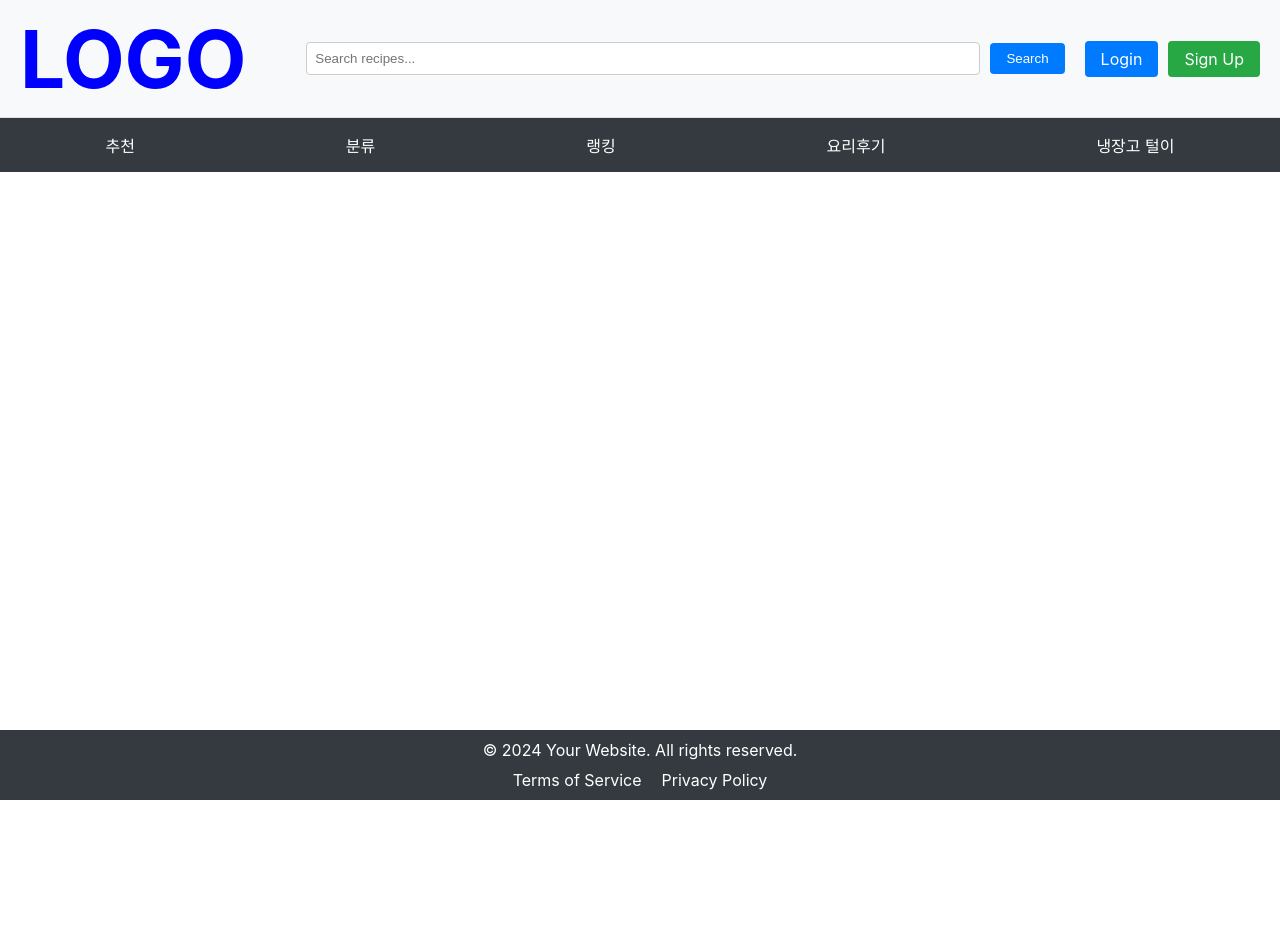
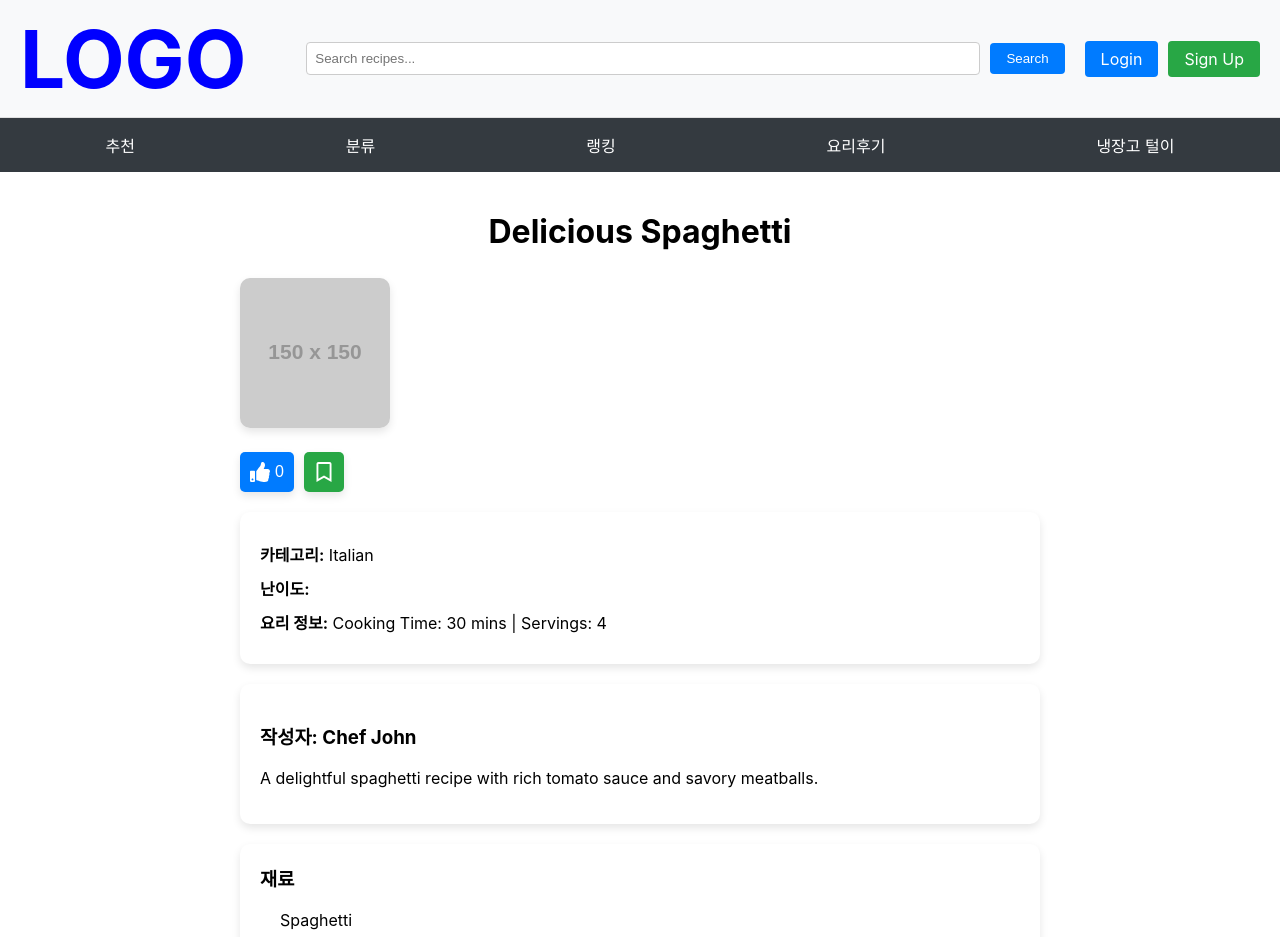
Before and after one commit to song9022/project-recipe, a React (Create React App) app in the folder recipe-app/: page /Recipedetail/1 in a window 1280 px wide. Shown: the top 937 px of the page. Before the commit the page ends 800 px from the top, so only its background shows below. Built offline with nearby package versions, Linux system fonts and the light colour scheme.

Commit message:
좋아요수정 및 북마크추가

```diff
--- a/recipe-app/package.json
+++ b/recipe-app/package.json
@@ -11,6 +11,7 @@
     "@testing-library/user-event": "^13.5.0",
     "react": "^18.3.1",
     "react-dom": "^18.3.1",
+    "react-icons": "^5.2.1",
     "react-router-dom": "^6.24.1",
     "react-scripts": "5.0.1",
     "react-slick": "^0.30.2",
--- a/recipe-app/src/pages/Category.js
+++ b/recipe-app/src/pages/Category.js
@@ -1,8 +1,9 @@
 import React, { useState } from 'react';
+import { Link } from 'react-router-dom';
 import rankings from '../data/data';
 import '../styles/Category.css';
 
-const Category = ({ searchQuery }) => {
+const Category = () => {
   const [selectedCategories, setSelectedCategories] = useState([]);
   const [selectedLevels, setSelectedLevels] = useState([]);
 
@@ -27,8 +28,7 @@ const Category = ({ searchQuery }) => {
   const filteredRankings = rankings.filter((post) => {
     const categoryMatch = selectedCategories.length === 0 || selectedCategories.includes(post.category);
     const levelMatch = selectedLevels.length === 0 || selectedLevels.includes(post.level);
-    const searchMatch = post.title.toLowerCase().includes(searchQuery.toLowerCase());
-    return categoryMatch && levelMatch && searchMatch;
+    return categoryMatch && levelMatch;
   });
 
   return (
@@ -66,11 +66,13 @@ const Category = ({ searchQuery }) => {
       <div className="category-list">
         {filteredRankings.map((post) => (
           <div key={post.id} className="category-item">
-            <img src={post.image} alt={post.title} className="category-image" />
+            <Link to={`/Recipedetail/${post.id}`}>
+              <img src={post.image} alt={post.title} className="category-image" />
+            </Link>
             <div className="category-details">
               <h3>{post.title}</h3>
               <p>작성자: {post.author}</p>
-              <p>별점: {post.rating}</p>
+              <p>별점: {post.good}</p>
             </div>
           </div>
         ))}
--- a/recipe-app/src/pages/Fridge.js
+++ b/recipe-app/src/pages/Fridge.js
@@ -16,7 +16,7 @@ const Fridge = () => {
             <div className="fridge-details">
               <h3>{post.title}</h3>
               <p>작성자: {post.author}</p>
-              <p>별점: {post.rating}</p>
+              <p>별점: {post.good}</p>
             </div>
           </div>
         ))}
--- a/recipe-app/src/pages/Ranking.js
+++ b/recipe-app/src/pages/Ranking.js
@@ -16,7 +16,7 @@ const Ranking = () => {
             <div className="ranking-details">
               <h3>{post.title}</h3>
               <p>작성자: {post.author}</p>
-              <p>별점: {post.rating}</p>
+              <p>좋아요: {post.good}</p>
             </div>
           </div>
         ))}
--- a/recipe-app/src/pages/RecipeDetail.js
+++ b/recipe-app/src/pages/RecipeDetail.js
@@ -1,93 +1,74 @@
-import React, { useEffect, useState } from 'react';
+import React, { useState } from 'react';
 import { useParams } from 'react-router-dom';
 import rankings from '../data/data';
-import '../styles/RecipeDetail.css';
+import {
+  RecipeDetailPage,
+  RecipeTitle,
+  RecipeImage,
+  RecipeContent,
+  RecipeSection,
+  LikeButton,
+  ButtonGroup,
+  BookmarkButton,
+  RecipeInfo
+} from '../styles/RecipeDetail';
+import { FaThumbsUp, FaBookmark, FaRegBookmark } from 'react-icons/fa';
 
 const RecipeDetail = () => {
   const { id } = useParams();
-  const [recipe, setRecipe] = useState(null);
-  const [comments, setComments] = useState([]);
-  const [newComment, setNewComment] = useState('');
+  const recipe = rankings.find((recipe) => recipe.id === parseInt(id));
 
-  useEffect(() => {
-    const foundRecipe = rankings.find(r => r.id === parseInt(id));
-    setRecipe(foundRecipe);
-  }, [id]);
+  const [likes, setLikes] = useState(0);
+  const [bookmarked, setBookmarked] = useState(false);
 
-  const handleCommentChange = (e) => {
-    setNewComment(e.target.value);
+  const handleLikeClick = () => {
+    setLikes(likes + 1);
   };
 
-  const handleCommentSubmit = (e) => {
-    e.preventDefault();
-    if (newComment.trim()) {
-      setComments([...comments, newComment]);
-      setNewComment('');
-    }
+  const handleBookmarkClick = () => {
+    setBookmarked(!bookmarked);
   };
 
+  if (!recipe) {
+    return <div>Recipe not found</div>;
+  }
+
   return (
-    <div className="recipe-detail-page">
-      {recipe ? (
-        <>
-          <div className="card">
-            <h2>{recipe.title}</h2>
-            <img src={recipe.image} alt={recipe.title} className="recipe-image" />
-          </div>
-          <div className="card">
-            <h3>요리 소개</h3>
+    <RecipeDetailPage>
+      <RecipeTitle>{recipe.title}</RecipeTitle>
+      <RecipeImage src={recipe.image} alt={recipe.title} />
+      <ButtonGroup>
+        <LikeButton onClick={handleLikeClick}>
+          <FaThumbsUp /> {likes}
+        </LikeButton>
+        <BookmarkButton onClick={handleBookmarkClick}>
+          {bookmarked ? <FaBookmark /> : <FaRegBookmark />}
+        </BookmarkButton>
+      </ButtonGroup>
+      <RecipeInfo>
+        <p><strong>카테고리:</strong> {recipe.category}</p>
+        <p><strong>난이도:</strong> {recipe.level}</p>
+        <p><strong>요리 정보:</strong> {recipe.info}</p>
+      </RecipeInfo>
+      <RecipeSection>
+        <h3>작성자: {recipe.author}</h3>
         <p>{recipe.description}</p>
-          </div>
-          <div className="card">
-            <h3>카테고리</h3>
-            <p>{recipe.category}</p>
-          </div>
-          <div className="card">
-            <h3>난이도</h3>
-            <p>{recipe.difficulty}</p>
-          </div>
-          <div className="card">
-            <h3>요리 정보</h3>
-            <p>{recipe.info}</p>
-          </div>
-          <div className="card">
+      </RecipeSection>
+      <RecipeContent>
         <h3>재료</h3>
         <ul>
           {recipe.ingredients.map((ingredient, index) => (
             <li key={index}>{ingredient}</li>
           ))}
         </ul>
-          </div>
-          <div className="card">
         <h3>요리 순서</h3>
         <ol>
           {recipe.steps.map((step, index) => (
             <li key={index}>{step}</li>
           ))}
         </ol>
-          </div>
-          <div className="card">
-            <h3>댓글</h3>
-            <ul>
-              {comments.map((comment, index) => (
-                <li key={index}>{comment}</li>
-              ))}
-            </ul>
-            <form onSubmit={handleCommentSubmit} className="comment-form">
-              <textarea
-                value={newComment}
-                onChange={handleCommentChange}
-                placeholder="댓글을 작성하세요"
-                required
-              ></textarea>
-              <button type="submit">댓글 작성</button>
-            </form>
-          </div>
-        </>
-      ) : (
-        <p>Loading...</p>
-      )}
-    </div>
+      </RecipeContent>
+    </RecipeDetailPage>
   );
 };
 
--- a/recipe-app/src/routes/Router.js
+++ b/recipe-app/src/routes/Router.js
@@ -20,7 +20,7 @@ const RouterConfig = ({ searchQuery, setIsLoggedIn, isLoggedIn }) => (
     <Route path="/recommend" element={<Recommend />} />
     <Route path="/category" element={<Category searchQuery={searchQuery} />} />
     <Route path="/ranking" element={<Ranking />} />
-    <Route path="/ranking/:id" element={<RecipeDetail />} />
+    <Route path="/Recipedetail/:id" element={<RecipeDetail />} />
     <Route path="/review" element={<Review />} />
     <Route path="/review/:id" element={<ReviewDetail />} />
     <Route path="/review/write" element={<ReviewWrite />} />
--- a/recipe-app/src/styles/RecipeDetail.css
+++ /dev/null
@@ -1,63 +0,0 @@
-.recipe-detail-page {
-  padding: 20px;
-  display: flex;
-  flex-direction: column;
-  gap: 20px;
-}
-
-.card {
-  background-color: #f8f9fa;
-  border: 1px solid #e0e0e0;
-  border-radius: 10px;
-  padding: 20px;
-  box-shadow: 0 2px 4px rgba(0, 0, 0, 0.1);
-}
-
-.recipe-image {
-  max-width: 100%;
-  height: auto;
-  border-radius: 10px;
-  margin-top: 10px;
-}
-
-h2, h3 {
-  margin-top: 0;
-}
-
-ul, ol {
-  margin: 0;
-  padding-left: 20px;
-}
-
-ul li, ol li {
-  margin-bottom: 5px;
-}
-
-.comment-form {
-  display: flex;
-  flex-direction: column;
-  gap: 10px;
-  margin-top: 20px;
-}
-
-.comment-form textarea {
-  padding: 10px;
-  border: 1px solid #ccc;
-  border-radius: 5px;
-  resize: vertical;
-  height: 100px;
-}
-
-.comment-form button {
-  align-self: flex-end;
-  padding: 10px 20px;
-  background-color: #007bff;
-  color: white;
-  border: none;
-  border-radius: 5px;
-  cursor: pointer;
-}
-
-.comment-form button:hover {
-  background-color: #0056b3;
-}
--- /dev/null
+++ b/recipe-app/src/styles/RecipeDetail.js
@@ -0,0 +1,119 @@
+import styled from 'styled-components';
+
+export const RecipeDetailPage = styled.div`
+  padding: 20px;
+  max-width: 800px;
+  margin: 0 auto;
+`;
+
+export const RecipeTitle = styled.h2`
+  margin-top: 0;
+  font-size: 2rem;
+  text-align: center;
+`;
+
+export const RecipeImage = styled.img`
+  max-width: 100%;
+  height: auto;
+  border-radius: 10px;
+  margin-bottom: 20px;
+  box-shadow: 0 4px 8px rgba(0, 0, 0, 0.1);
+`;
+
+export const ButtonGroup = styled.div`
+  display: flex;
+  gap: 10px;
+  margin-bottom: 20px;
+`;
+
+export const LikeButton = styled.button`
+  display: flex;
+  align-items: center;
+  justify-content: center;
+  gap: 5px;
+  padding: 10px;
+  border: none;
+  border-radius: 5px;
+  background-color: #007bff;
+  color: white;
+  font-size: 16px;
+  cursor: pointer;
+  box-shadow: 0 4px 8px rgba(0, 0, 0, 0.1);
+
+  &:hover {
+    background-color: #0056b3;
+  }
+
+  svg {
+    font-size: 20px;
+  }
+`;
+
+export const BookmarkButton = styled.button`
+  display: flex;
+  align-items: center;
+  justify-content: center;
+  gap: 5px;
+  padding: 10px;
+  border: none;
+  border-radius: 5px;
+  background-color: #28a745;
+  color: white;
+  font-size: 16px;
+  cursor: pointer;
+  box-shadow: 0 4px 8px rgba(0, 0, 0, 0.1);
+
+  &:hover {
+    background-color: #218838;
+  }
+
+  svg {
+    font-size: 20px;
+  }
+`;
+
+export const RecipeInfo = styled.div`
+  background-color: white;
+  border-radius: 10px;
+  padding: 20px;
+  margin-bottom: 20px;
+  box-shadow: 0 4px 8px rgba(0, 0, 0, 0.1);
+
+  p {
+    margin: 10px 0;
+    font-size: 16px;
+
+    strong {
+      font-weight: bold;
+    }
+  }
+`;
+
+export const RecipeSection = styled.div`
+  background-color: white;
+  border-radius: 10px;
+  padding: 20px;
+  margin-bottom: 20px;
+  box-shadow: 0 4px 8px rgba(0, 0, 0, 0.1);
+`;
+
+export const RecipeContent = styled.div`
+  background-color: white;
+  border-radius: 10px;
+  padding: 20px;
+  margin-bottom: 20px;
+  box-shadow: 0 4px 8px rgba(0, 0, 0, 0.1);
+
+  h3 {
+    margin-top: 0;
+  }
+
+  ul,
+  ol {
+    padding-left: 20px;
+  }
+
+  li {
+    margin-bottom: 5px;
+  }
+`;
```
Also changed, not shown: recipe-app/src/data/data.js (+12 -12 lines), recipe-app/src/styles/Category.js (added), 2 other files (tests, documents, lock files or other folders). Lines whose indentation alone changed are shown as unchanged.
